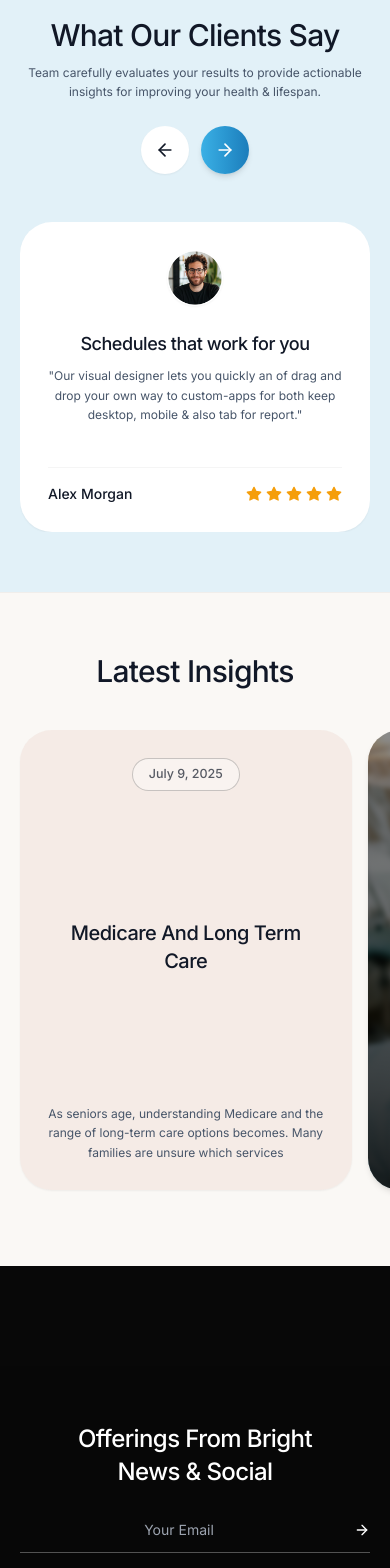
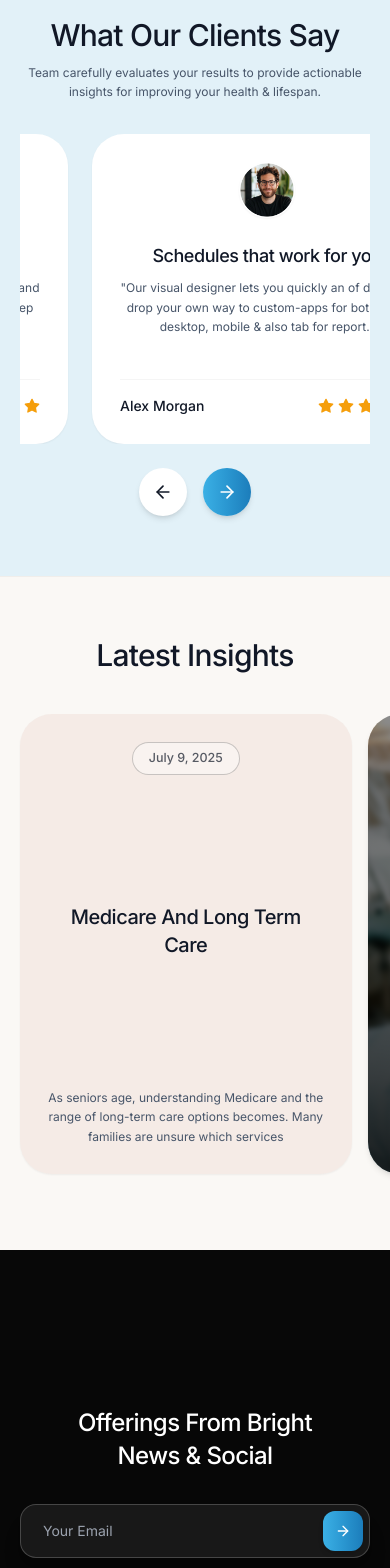
Before and after one commit to Anurag-lakra610/Dentara-, a React (Vite) app: page / in a window 390 px wide. Shown: the part 3940-5508 px from the top of the page. Built offline with nearby package versions, Linux system fonts and the light colour scheme.

Commit message:
Fix Footer email rectangle box, unclipped Dentara watermark alignment, and Testimonials infinite carousel with mobile buttons below cards

```diff
--- a/src/App.jsx
+++ b/src/App.jsx
@@ -1,4 +1,4 @@
-import React, { useState } from 'react';
+import React, { useState, useEffect } from 'react';
 import { Phone, ArrowRight, ArrowLeft, Star, Menu, X, Play, Plus } from 'lucide-react';
 import logoImg from './assets/logo.png';
 import heroBgImg from './assets/hero-bg.jpg';
@@ -27,23 +27,39 @@ import insightDentalImg from './assets/insight-dental.jpg';
 export default function App() {
   const [activeNav, setActiveNav] = useState('Home');
   const [mobileMenuOpen, setMobileMenuOpen] = useState(false);
-  const [testimonialIndex, setTestimonialIndex] = useState(0);
+  const [isMobile, setIsMobile] = useState(typeof window !== 'undefined' ? window.innerWidth < 768 : false);
 
-  const testimonialsList = [
+  useEffect(() => {
+    const handleResize = () => setIsMobile(window.innerWidth < 768);
+    window.addEventListener('resize', handleResize);
+    return () => window.removeEventListener('resize', handleResize);
+  }, []);
+
+  const testimonialsBase = [
     { id: 1, name: 'Alex Morgan', title: 'Schedules that work for you', avatar: avatarGlassesImg, quote: '"Our visual designer lets you quickly an of drag and drop your own way to custom-apps for both keep desktop, mobile & also tab for report."' },
     { id: 2, name: 'David Miller', title: 'Health screenings for seniors', avatar: avatarBeardedImg, quote: '"Our visual designer lets you quickly an of drag and drop your own way to custom-apps for both keep desktop, mobile & also tab for report."' },
     { id: 3, name: 'Sarah Jenkins', title: 'Seniors stay independent', avatar: avatarFemaleDoctor, quote: '"Our visual designer lets you quickly an of drag and drop your own way to custom-apps for both keep desktop, mobile & also tab for report."' },
-    { id: 4, name: 'Alex Morgan', title: 'Schedules that work for you', avatar: avatarGlassesImg, quote: '"Our visual designer lets you quickly an of drag and drop your own way to custom-apps for both keep desktop, mobile & also tab for report."' },
-    { id: 5, name: 'David Miller', title: 'Health screenings for seniors', avatar: avatarBeardedImg, quote: '"Our visual designer lets you quickly an of drag and drop your own way to custom-apps for both keep desktop, mobile & also tab for report."' },
-    { id: 6, name: 'Sarah Jenkins', title: 'Seniors stay independent', avatar: avatarFemaleDoctor, quote: '"Our visual designer lets you quickly an of drag and drop your own way to custom-apps for both keep desktop, mobile & also tab for report."' },
   ];
 
+  // Extended array for seamless, infinite wrap-around slider
+  const testimonialsList = [
+    ...testimonialsBase,
+    ...testimonialsBase,
+    ...testimonialsBase,
+    ...testimonialsBase,
+    ...testimonialsBase,
+  ];
+
+  const [testimonialIndex, setTestimonialIndex] = useState(3);
+
   const handleNextTestimonial = () => {
-    setTestimonialIndex((prev) => (prev + 1) % 3);
+    const maxIdx = testimonialsList.length - (isMobile ? 1 : 2);
+    setTestimonialIndex((prev) => (prev + 1) % maxIdx);
   };
 
   const handlePrevTestimonial = () => {
-    setTestimonialIndex((prev) => (prev - 1 + 3) % 3);
+    const maxIdx = testimonialsList.length - (isMobile ? 1 : 2);
+    setTestimonialIndex((prev) => (prev - 1 + maxIdx) % maxIdx);
   };
 
   const navItems = ['Home', 'About', 'Product', 'Services', 'Appointment'];
@@ -946,8 +962,8 @@ export default function App() {
       <section className="w-full bg-[#E2F1F8] text-[#111827] pt-[60px] sm:pt-[80px] lg:pt-[100px] pb-[60px] sm:pb-[80px] lg:pb-[100px] px-5 sm:px-10 md:px-14 lg:px-18 xl:px-24 overflow-hidden border-t border-black/[0.03]">
         <div className="max-w-[1650px] mx-auto relative">
 
-          {/* Header Row: Title & Subtitle on Left, Arrow Navigation Buttons on Right */}
-          <div className="flex flex-col sm:flex-row sm:items-end justify-between gap-6 mb-12 sm:mb-16 text-center sm:text-left items-center sm:items-end">
+          {/* Header Row: Title & Subtitle on Left, Desktop Navigation Buttons on Right */}
+          <div className="flex flex-col sm:flex-row sm:items-end justify-between gap-6 mb-8 sm:mb-16 text-center sm:text-left items-center sm:items-end">
             <div>
               <h2 className="text-3xl sm:text-4xl lg:text-[44px] font-medium tracking-tight text-[#111827] leading-[1.25] mb-2 text-center sm:text-left">
                 What Our Clients Say
@@ -957,8 +973,8 @@ export default function App() {
               </p>
             </div>
 
-            {/* Interactive Infinite Slider Arrow Navigation Buttons */}
-            <div className="flex items-center gap-3 justify-center sm:justify-start self-center sm:self-auto">
+            {/* Desktop Navigation Arrow Buttons (Hidden on Mobile) */}
+            <div className="hidden sm:flex items-center gap-3">
               <button
                 onClick={handlePrevTestimonial}
                 aria-label="Previous Testimonial"
@@ -979,8 +995,8 @@ export default function App() {
           {/* Interactive Testimonial Cards Carousel Slider */}
           <div className="overflow-hidden w-full">
             <div
-              className="flex gap-6 lg:gap-8 transition-transform duration-500 ease-in-out"
-              style={{ transform: `translateX(-${testimonialIndex * (100 / 3)}%)` }}
+              className="flex gap-6 lg:gap-8 transition-transform duration-500 ease-out"
+              style={{ transform: `translateX(-${testimonialIndex * (isMobile ? 100 : 100 / 3)}%)` }}
             >
               {testimonialsList.map((item, idx) => (
                 <div
@@ -1016,6 +1032,24 @@ export default function App() {
                 </div>
               ))}
             </div>
+          </div>
+
+          {/* Mobile Navigation Arrow Buttons (BELOW TESTIMONIAL CARDS ON MOBILE) */}
+          <div className="sm:hidden flex items-center justify-center gap-4 mt-6">
+            <button
+              onClick={handlePrevTestimonial}
+              aria-label="Previous Testimonial"
+              className="w-12 h-12 rounded-full bg-white flex items-center justify-center text-[#111827] shadow-md hover:bg-gray-100 active:scale-95 transition-all cursor-pointer"
+            >
+              <ArrowLeft className="w-5 h-5" />
+            </button>
+            <button
+              onClick={handleNextTestimonial}
+              aria-label="Next Testimonial"
+              className="w-12 h-12 rounded-full bg-gradient-to-r from-[#3BB0E5] via-[#2A97D1] to-[#1C7DBB] flex items-center justify-center text-white shadow-md hover:opacity-95 active:scale-95 transition-all cursor-pointer"
+            >
+              <ArrowRight className="w-5 h-5" />
+            </button>
           </div>
 
         </div>
@@ -1118,27 +1152,31 @@ export default function App() {
           {/* Top Row: Left Email Newsletter + Right 3 Navigation Columns */}
           <div className="grid grid-cols-1 lg:grid-cols-12 gap-10 lg:gap-12 items-start relative z-10 text-center lg:text-left">
 
-            {/* Left Column: Heading & Newsletter Form */}
+            {/* Left Column: Heading & Rectangle Newsletter Form */}
             <div className="lg:col-span-5 flex flex-col items-center lg:items-start justify-between">
               <h2 className="text-2xl sm:text-3xl lg:text-[34px] font-medium text-white tracking-tight leading-snug mb-8 text-center lg:text-left">
                 <span className="block">Offerings From Bright</span>
                 <span className="block">News & Social</span>
               </h2>
 
-              {/* Email Input Field with Bottom Border & Arrow */}
-              <div className="relative max-w-sm w-full border-b border-white/30 pb-3 flex items-center justify-between group mx-auto lg:mx-0">
+              {/* Distinct Rectangle Email Input Box */}
+              <form onSubmit={(e) => e.preventDefault()} className="w-full max-w-sm sm:max-w-md mx-auto lg:mx-0">
+                <div className="relative flex items-center bg-[#181818] border border-white/20 focus-within:border-white/60 rounded-2xl p-1.5 shadow-xl transition-all">
                   <input
                     type="email"
                     placeholder="Your Email"
-                  className="bg-transparent text-sm text-white placeholder-gray-400 focus:outline-none w-full pr-4 font-normal text-center lg:text-left"
+                    className="bg-transparent text-sm text-white placeholder-gray-400 focus:outline-none w-full px-4 py-2.5 font-normal text-left"
+                    required
                   />
                   <button
+                    type="submit"
                     aria-label="Subscribe to newsletter"
-                  className="text-white group-hover:translate-x-1 transition-transform cursor-pointer flex-shrink-0"
+                    className="w-10 h-10 rounded-xl bg-gradient-to-r from-[#3BB0E5] via-[#2A97D1] to-[#1C7DBB] text-white flex items-center justify-center shadow-md hover:opacity-95 active:scale-95 transition-all cursor-pointer flex-shrink-0"
                   >
                     <ArrowRight className="w-4 h-4" />
                   </button>
                 </div>
+              </form>
             </div>
 
             {/* Right Column: 3 Navigation Link Columns */}
@@ -1177,9 +1215,9 @@ export default function App() {
 
         </div>
 
-        {/* Bottom Watermark Branding Text - PERFECTLY CENTERED AND TOUCHING BOTTOM EDGE */}
-        <div className="w-full text-center pointer-events-none select-none pt-12 sm:pt-16 lg:pt-20 translate-y-[12%] sm:translate-y-[14%] lg:translate-y-[16%] overflow-hidden">
-          <h1 className="text-[110px] sm:text-[190px] lg:text-[280px] xl:text-[330px] font-medium text-white/[0.08] tracking-tight leading-[0.75] text-center inline-block mx-auto">
+        {/* Bottom Watermark Branding Text - PERFECTLY CENTERED AND UNCLIPPED TOUCHING BOTTOM EDGE */}
+        <div className="w-full text-center pointer-events-none select-none pt-10 sm:pt-16 lg:pt-20 flex justify-center items-end overflow-visible -mb-2 sm:-mb-4 lg:-mb-6">
+          <h1 className="text-[52px] min-[380px]:text-[64px] sm:text-[130px] md:text-[180px] lg:text-[250px] xl:text-[310px] font-medium text-white/[0.08] tracking-tight leading-none text-center whitespace-nowrap inline-block mx-auto">
             Dentara
           </h1>
         </div>
```
Lines whose indentation alone changed are shown as unchanged.
